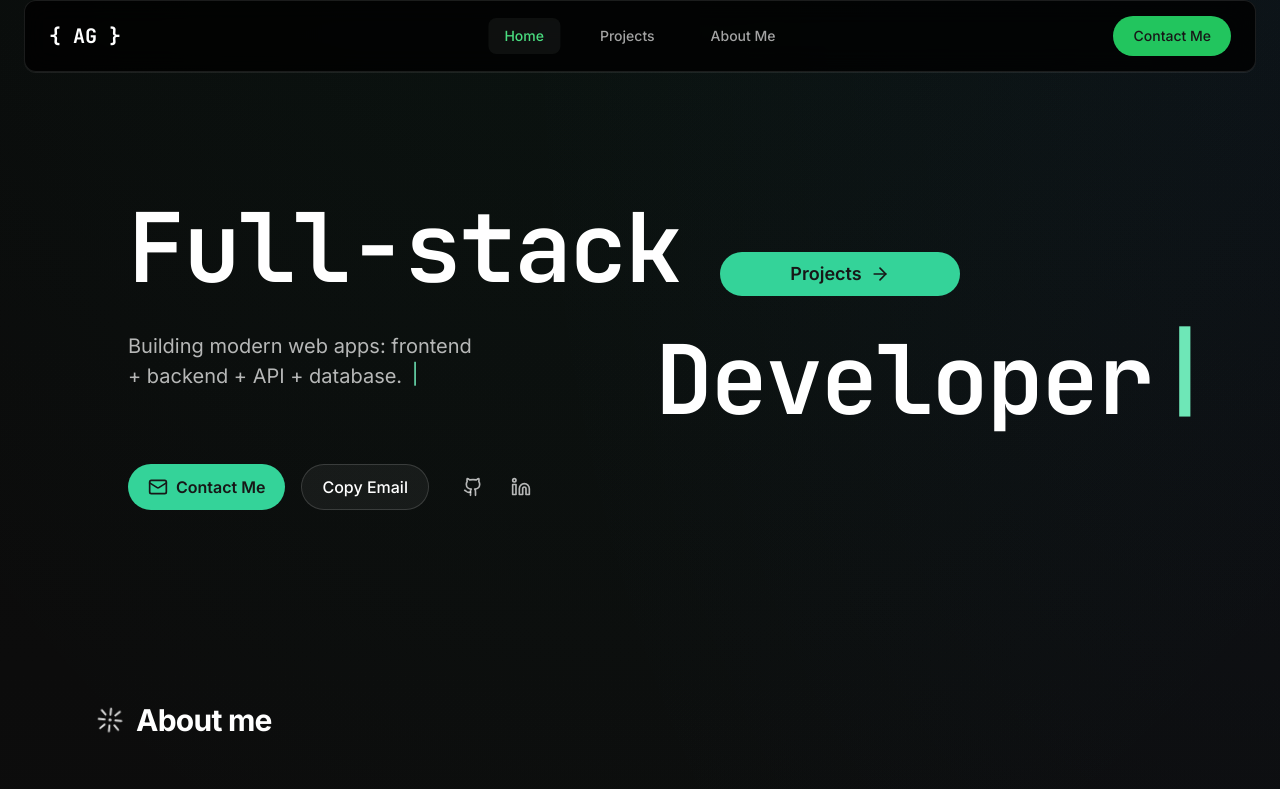
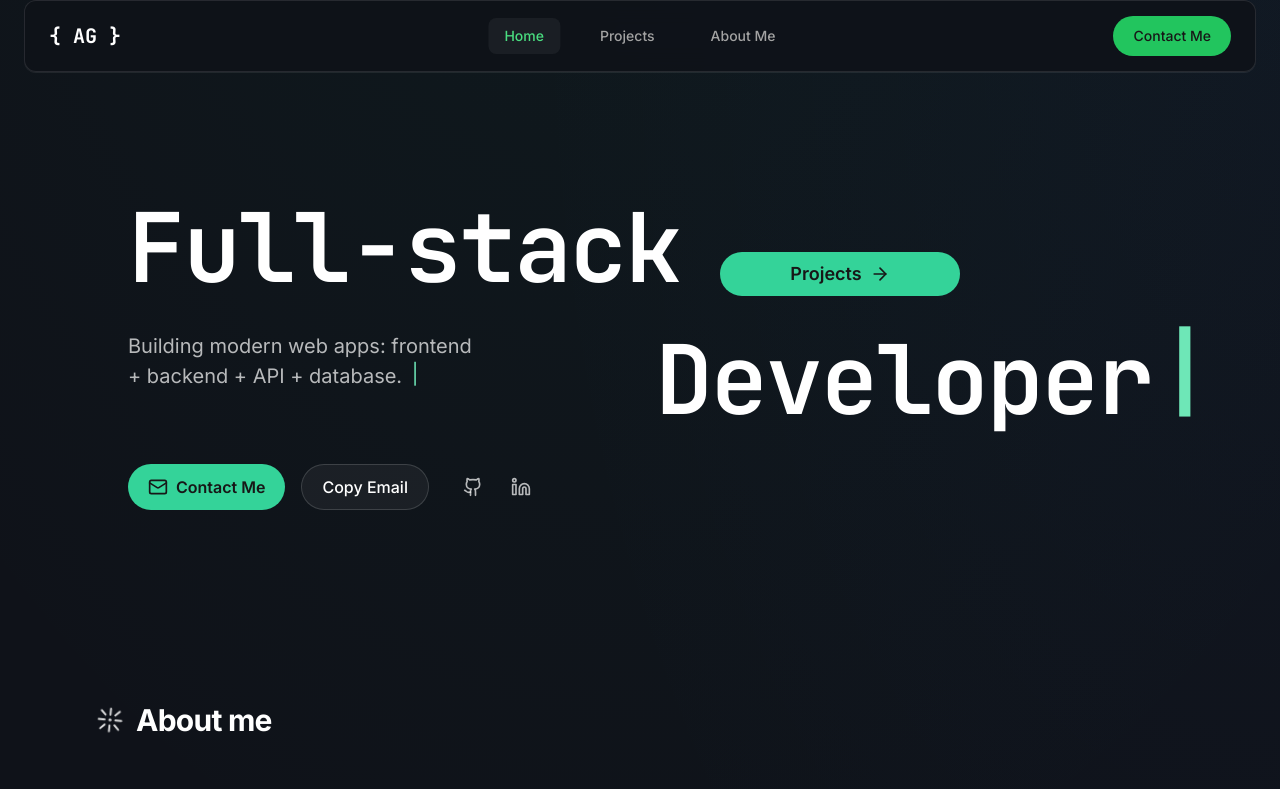
Before and after one commit to albertogalvez-dev/albertogalvez-dev.github.io, a Next.js app: page / in a window 1280 px wide. Shown: the top 789 px of the page. Built offline with nearby package versions, Linux system fonts and the light colour scheme.

Commit message:
style: softer dark slate theme for background and navbar

```diff
--- a/app/globals.css
+++ b/app/globals.css
@@ -13,11 +13,10 @@
 
   body {
     @apply text-white antialiased;
-    background-color: #0a0a0a;
+    background-color: #0f1219;
     background-image:
-      radial-gradient(ellipse 80% 50% at 50% -20%, rgba(16, 185, 129, 0.08), transparent),
-      radial-gradient(ellipse 60% 40% at 100% 0%, rgba(59, 130, 246, 0.05), transparent),
-      linear-gradient(to bottom, #0a0a0a 0%, #0f0f0f 50%, #0a0a0a 100%);
+      radial-gradient(ellipse 80% 50% at 50% -20%, rgba(16, 185, 129, 0.06), transparent),
+      radial-gradient(ellipse 60% 40% at 100% 0%, rgba(59, 130, 246, 0.04), transparent);
     font-feature-settings: 'rlig' 1, 'calt' 1;
   }
 
--- a/components/animated-navbar.tsx
+++ b/components/animated-navbar.tsx
@@ -148,7 +148,7 @@ export function AnimatedNavbar() {
                 <motion.nav
                     className={cn(
                         'mx-auto flex items-center justify-between',
-                        'backdrop-blur-md bg-black/80',
+                        'backdrop-blur-md bg-[#0f1219]/90',
                         'border border-white/10',
                         'motion-reduce:transition-none'
                     )}
@@ -252,7 +252,7 @@ export function AnimatedNavbar() {
                         initial={{ opacity: 0 }}
                         animate={{ opacity: 1 }}
                         exit={{ opacity: 0 }}
-                        className="fixed inset-0 z-40 md:hidden bg-black/98 backdrop-blur-lg pt-24 px-6"
+                        className="fixed inset-0 z-40 md:hidden bg-[#0f1219]/98 backdrop-blur-lg pt-24 px-6"
                     >
                         <motion.nav
                             initial={{ y: -20, opacity: 0 }}
```
